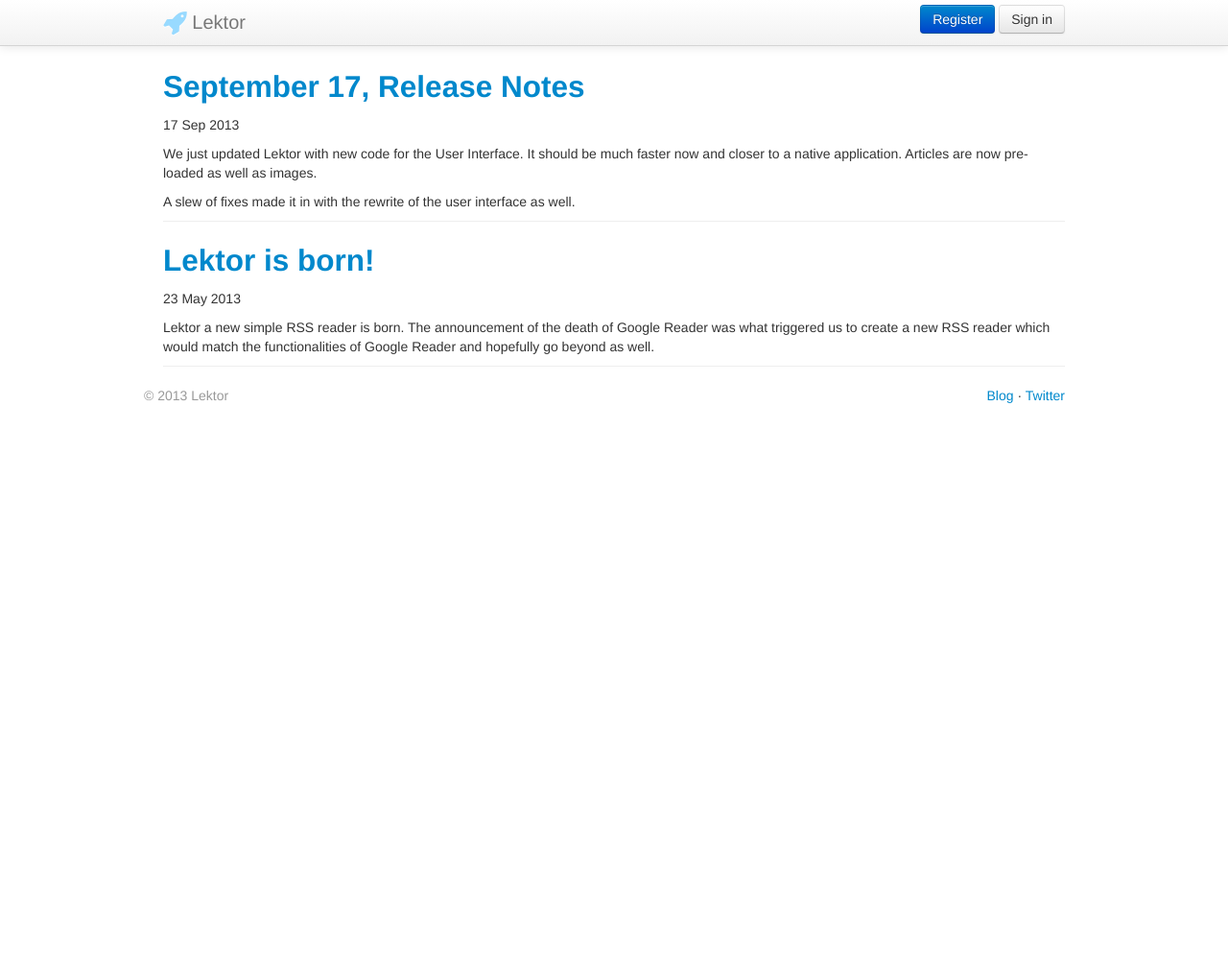
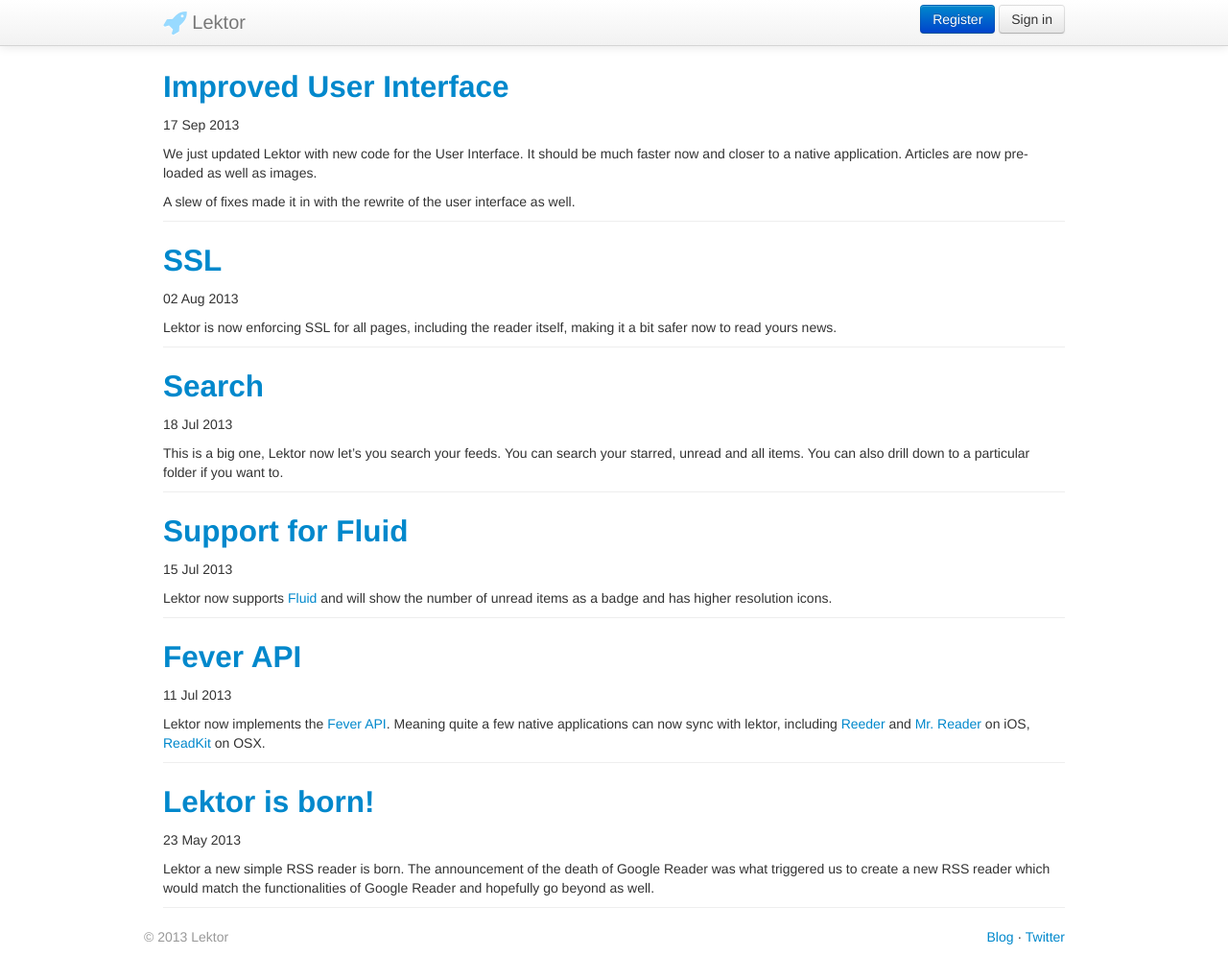
Before and after one commit to lektorapp/lektorapp.github.io, a Jekyll site: the page built from index.html, in a window 1280 px wide and 996 px high. Shown: the whole window at 96% size. Built offline with Jekyll 4.4.1, drawn with Linux system fonts in a browser that asks for light colours.

Commit message:
back dating some more posts

```diff
--- a/_layouts/default.html
+++ b/_layouts/default.html
@@ -7,7 +7,7 @@
         <title>{{ page.title }}</title>
         <link href="/bootstrap/css/bootstrap.min.css" rel="stylesheet" media="screen">
         <link href="/font-awesome/css/font-awesome.min.css" rel="stylesheet" media="screen">
-
+        <link rel="alternate" type="application/rss+xml" title="Lektor.io RSS feed" href="http://blog.lektor.io/posts.xml">
         <!-- iPhone -->
         <link rel="apple-touch-icon" sizes="57x57" href="/images/rocket-57x57.png">
         <!-- iPhone Retina -->
--- /dev/null
+++ b/_posts/2013-07-11-fever.md
@@ -0,0 +1,7 @@
+---
+layout: post
+title:  "Fever API"
+date:   2013-07-11 17:07:46
+---
+
+Lektor now implements the <a href="http://www.feedafever.com/">Fever</a> <a href="http://www.feedafever.com/api">API</a>. Meaning quite a few native applications can now sync with lektor, including  <a href="https://itunes.apple.com/app/reeder/id325502379">Reeder</a> and <a href="https://itunes.apple.com/app/mr.-reader/id412874834">Mr. Reader</a> on iOS, <a href="https://itunes.apple.com/app/readkit/id588726889">ReadKit</a> on OSX.
--- /dev/null
+++ b/_posts/2013-07-15-support-for-fluid.md
@@ -0,0 +1,7 @@
+---
+layout: post
+title:  "Support for Fluid"
+date:   2013-07-15 19:37:02
+---
+
+Lektor now supports <a href="fluidapp.com" title="Fluid">Fluid</a> and will show the number of unread items as a badge and has higher resolution icons.
--- /dev/null
+++ b/_posts/2013-07-18-search.md
@@ -0,0 +1,7 @@
+---
+layout: post
+title:  "Search"
+date:   2013-07-18 21:14:35
+---
+
+This is a big one, Lektor now let's you search your feeds. You can search your starred, unread and all items. You can also drill down to a particular folder if you want to.
--- /dev/null
+++ b/_posts/2013-08-02-ssl.md
@@ -0,0 +1,7 @@
+---
+layout: post
+title:  "SSL"
+date:   2013-08-02 21:57:46
+---
+
+Lektor is now enforcing SSL for all pages, including the reader itself, making it a bit safer now to read yours news.
--- a/_posts/2013-09-17-september-17-release-notes.md
+++ b/_posts/2013-09-17-improved-user-interface.md
@@ -1,8 +1,7 @@
 ---
 layout: post
-title:  "September 17, Release Notes"
+title:  "Improved User Interface"
 date:   2013-09-17 22:18:34
-categories: update
 ---
 
 We just updated Lektor with new code for the User Interface. It should be much faster now and closer to a native application. Articles are now pre-loaded as well as images.
```
Also changed, not shown: posts.xml (added, +25 -0 lines).
